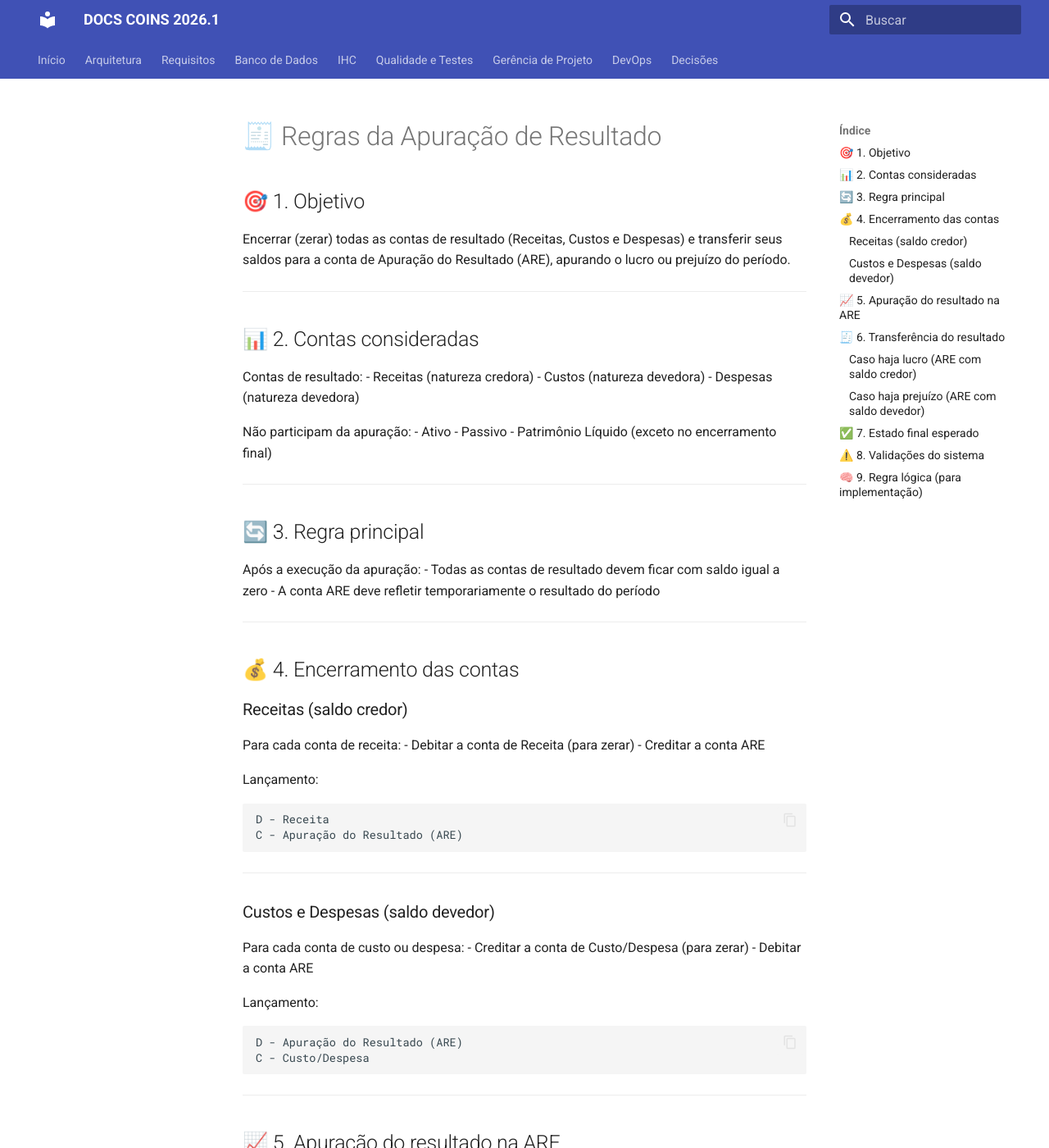
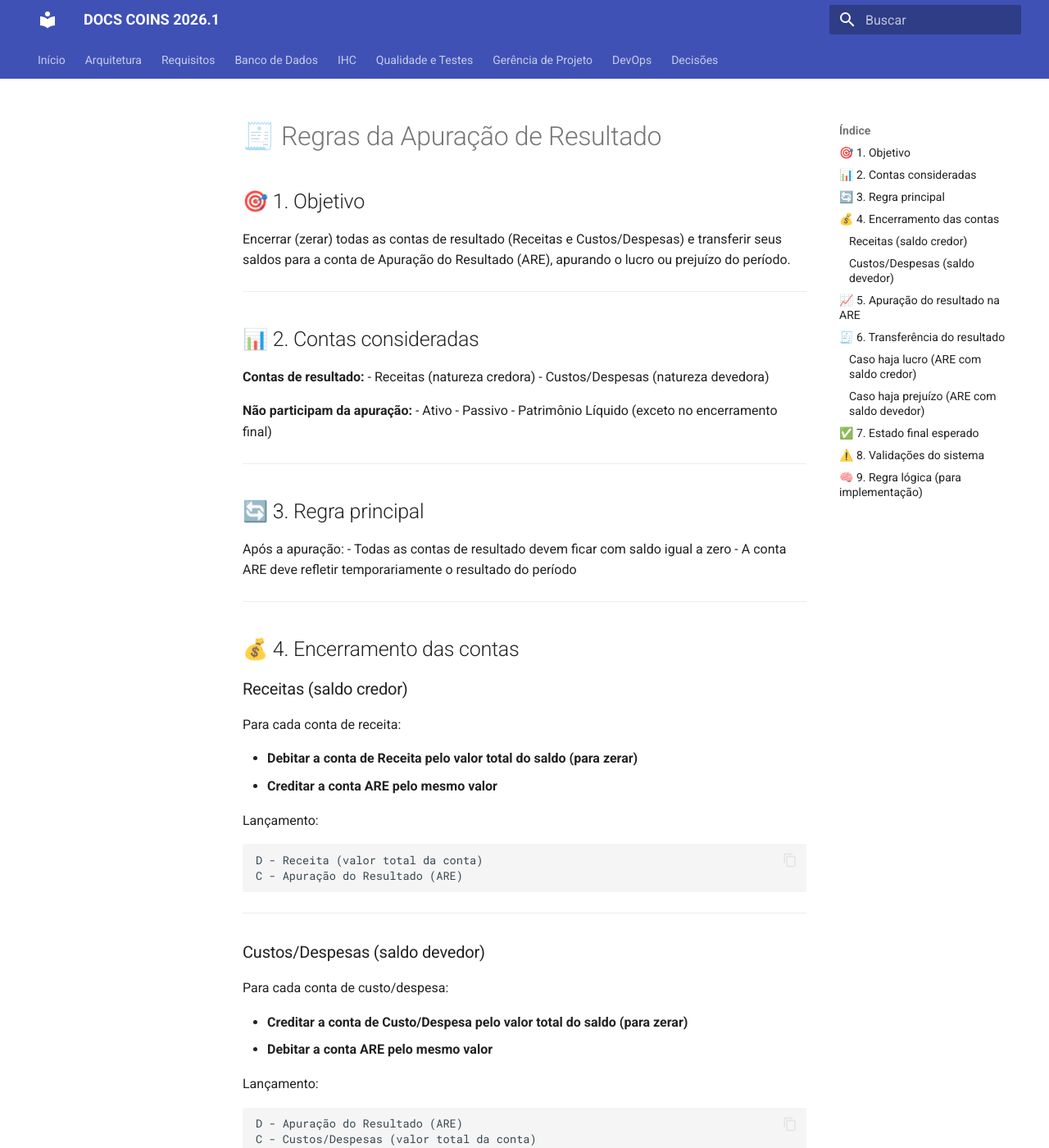
Before and after one commit to NES-Contabilidade-Integrada/doc-coins2026.1, an MkDocs documentation site: the page built from docs/requisitos/apuracao-regras.md, in a window 1280 px wide and 1400 px high. Shown: the whole window at 82% size. Built offline with MkDocs 1.6.1 and Material for MkDocs 9.7.7, drawn with Linux system fonts in a browser that asks for light colours; some of the changed text lies outside the part shown.

Commit message:
Refine rules for result apportionment documentation

````diff
--- a/docs/requisitos/apuracao-regras.md
+++ b/docs/requisitos/apuracao-regras.md
@@ -1,18 +1,17 @@
 # 🧾 Regras da Apuração de Resultado
 
 ## 🎯 1. Objetivo
-Encerrar (zerar) todas as contas de resultado (Receitas, Custos e Despesas) e transferir seus saldos para a conta de Apuração do Resultado (ARE), apurando o lucro ou prejuízo do período.
+Encerrar (zerar) todas as contas de resultado (Receitas e Custos/Despesas) e transferir seus saldos para a conta de Apuração do Resultado (ARE), apurando o lucro ou prejuízo do período.
 
 ---
 
 ## 📊 2. Contas consideradas
 
-Contas de resultado:
+**Contas de resultado:**
 - Receitas (natureza credora)
-- Custos (natureza devedora)
-- Despesas (natureza devedora)
+- Custos/Despesas (natureza devedora)
 
-Não participam da apuração:
+**Não participam da apuração:**
 - Ativo
 - Passivo
 - Patrimônio Líquido (exceto no encerramento final)
@@ -20,7 +19,7 @@
 ---
 
 ## 🔄 3. Regra principal
-Após a execução da apuração:
+Após a apuração:
 - Todas as contas de resultado devem ficar com saldo igual a zero
 - A conta ARE deve refletir temporariamente o resultado do período
 
@@ -31,27 +30,29 @@
 ### Receitas (saldo credor)
 
 Para cada conta de receita:
-- Debitar a conta de Receita (para zerar)
-- Creditar a conta ARE
+
+- **Debitar a conta de Receita pelo valor total do saldo (para zerar)**
+- **Creditar a conta ARE pelo mesmo valor**
 
 Lançamento:
 ```
-D - Receita
+D - Receita (valor total da conta)
 C - Apuração do Resultado (ARE)
 ```
 
 ---
 
-### Custos e Despesas (saldo devedor)
+### Custos/Despesas (saldo devedor)
 
-Para cada conta de custo ou despesa:
-- Creditar a conta de Custo/Despesa (para zerar)
-- Debitar a conta ARE
+Para cada conta de custo/despesa:
+
+- **Creditar a conta de Custo/Despesa pelo valor total do saldo (para zerar)**
+- **Debitar a conta ARE pelo mesmo valor**
 
 Lançamento:
 ```
 D - Apuração do Resultado (ARE)
-C - Custo/Despesa
+C - Custos/Despesas (valor total da conta)
 ```
 
 ---
@@ -69,8 +70,8 @@
 
 ### Caso haja lucro (ARE com saldo credor)
 
-- Debitar a ARE (zerando a conta)
-- Creditar Lucros Acumulados (Patrimônio Líquido)
+- **Debitar a ARE pelo valor total do lucro (zerando a conta)**
+- **Creditar Lucros Acumulados pelo mesmo valor**
 
 ```
 D - Apuração do Resultado (ARE)
@@ -81,8 +82,8 @@
 
 ### Caso haja prejuízo (ARE com saldo devedor)
 
-- Creditar a ARE (zerando a conta)
-- Debitar Prejuízos Acumulados (Patrimônio Líquido)
+- **Creditar a ARE pelo valor total do prejuízo (zerando a conta)**
+- **Debitar Prejuízos Acumulados pelo mesmo valor**
 
 ```
 D - Prejuízos Acumulados
@@ -97,7 +98,7 @@
 
 - Todas as contas de resultado = 0
 - Conta ARE = 0
-- Resultado transferido para o Patrimônio Líquido
+- Resultado transferido para o Patrimônio Líquido:
   - Lucros Acumulados ou
   - Prejuízos Acumulados
 
@@ -107,10 +108,10 @@
 
 Antes de permitir a apuração:
 
-- Todos os lançamentos devem estar balanceados (débitos = créditos)
-- Todas as contas devem possuir classificação correta (Receita, Custo ou Despesa)
-- O período de apuração deve estar definido
-- Não deve haver inconsistências contábeis
+- Débitos = Créditos (balanço consistente)
+- Todas as contas possuem classificação correta
+- Período definido
+- Sem inconsistências contábeis
 
 ---
 
@@ -118,16 +119,16 @@
 
 ```
 Para cada conta de Receita:
-    debitar conta
+    debitar pelo valor total
     creditar ARE
 
-Para cada conta de Custo/Despesa:
-    creditar conta
+Para cada conta de Custos/Despesas:
+    creditar pelo valor total
     debitar ARE
 
-Se saldo ARE > 0 (credor):
+Se saldo ARE for credor:
     transferir para Lucros Acumulados
 
-Se saldo ARE < 0 (devedor):
+Se saldo ARE for devedor:
     transferir para Prejuízos Acumulados
 ```
````
Also changed, not shown: other parts of docs/requisitos/apuracao-regras.md (+2 -2 lines).
